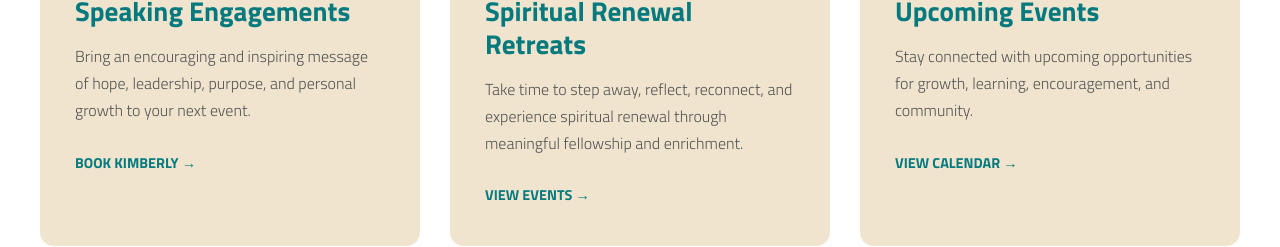
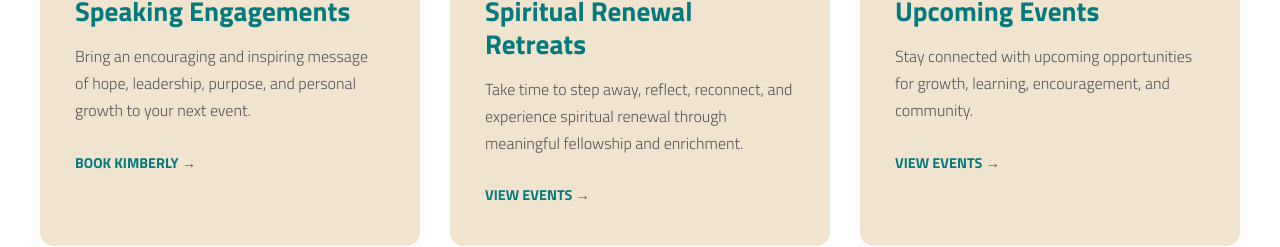
Before and after one commit to sdavis-dev/ubccnextjs, a Next.js app: page / in a window 1280 px wide. Shown: the part 4307-4554 px from the top of the page. Built offline with nearby package versions, Linux system fonts and the light colour scheme.

Commit message:
cleared calendar page, updated Upcoming Events to go to events page

```diff
--- a/src/app/components/home/Experiences.tsx
+++ b/src/app/components/home/Experiences.tsx
@@ -19,8 +19,8 @@ const experiences = [
         title: "Upcoming Events",
         description:
             "Stay connected with upcoming opportunities for growth, learning, encouragement, and community.",
-        link: "/calendar",
-        linkText: "VIEW CALENDAR →"
+        link: "/events",
+        linkText: "VIEW EVENTS →"
     }
 ];
 
```
Also changed, not shown: src/app/calendar/page.tsx (+1 -18 lines).
